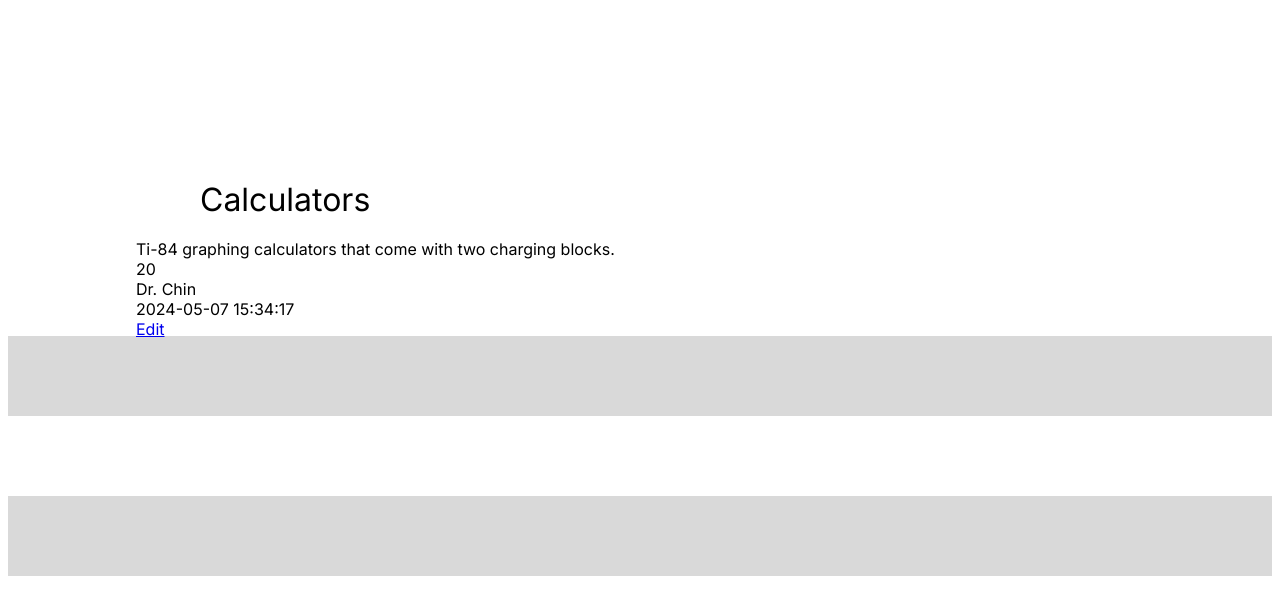
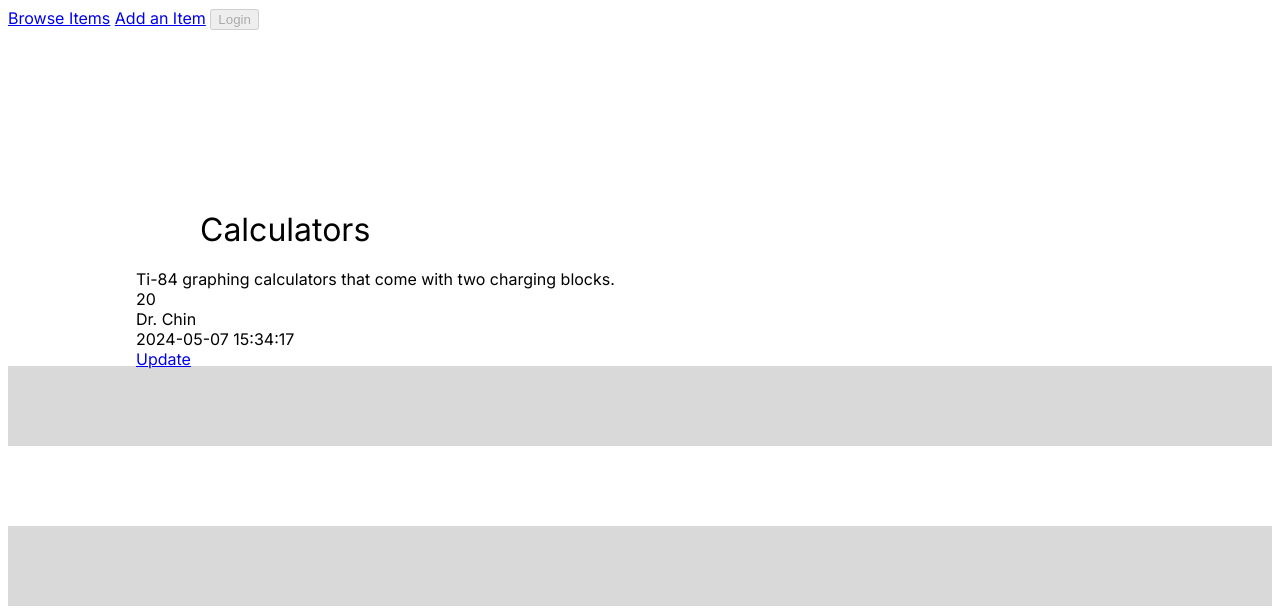
Before and after one commit to khush-l/Science_Equipment_Catalog, a Flask app: page / in a window 1280 px wide. Shown: the top 609 px of the page. Run offline with Flask 3, Linux system fonts and the light colour scheme; data comes from the database, SQL or seed files in the repository.

Commit message:
adding new items

```diff
--- a/app.py
+++ b/app.py
@@ -5,6 +5,7 @@
 import logging
 from flask_sqlalchemy import SQLAlchemy
 from sqlalchemy.sql import func
+from sqlalchemy import desc
 import datetime
 
 
@@ -75,3 +76,27 @@
             db.session.commit()
             return redirect(url_for('root'))
     return render_template('add_edit.html', item=item)
+
+@app.route('/add_item', methods=["GET", "POST"])
+def add_item():
+    if request.method == 'POST':
+        title = request.form["title"]
+        location = request.form["location"]
+        description = request.form["description"]
+        quantity = request.form["quantity"]
+        error = ""
+        if title == "" or location == "":
+            error = "Please provide both a title and a location"
+            return update_post(title=title, location=location, description=description, quantity=quantity, error=error)
+        else:
+            max_id_item = Items.query.order_by(desc(Items.id)).first()
+            if max_id_item:
+                next_id = max_id_item.id + 1
+            else:
+                next_id = 1
+            last_updated = datetime.datetime.now().replace(microsecond=0)
+            new_item = Items(id=next_id, title=title, description=description, location=location, last_updated=last_updated, quantity=quantity)
+            db.session.add(new_item)
+            db.session.commit()
+            return redirect(url_for('root'))
+    return render_template('add_edit.html', item=Items())
--- a/templates/home.html
+++ b/templates/home.html
@@ -1,6 +1,11 @@
 {%extends 'base.html'%}
 {%block title%}Equipment Catalogue{% endblock %}
 {%block bodycontent%}
+<div class="navbar">
+    <a href="{{ url_for('root') }}">Browse Items</a>
+    <a href="{{ url_for('add_item') }}">Add an Item</a>
+    <button disabled>Login</button>
+</div>
 <div class="itemList">
     {% for item in items %}
     <div class="item">
@@ -9,7 +14,7 @@
         <div class="quantity">{{ item.quantity }}</div>
         <div class="location">{{ item.location }}</div>
         <div class="lastEdit">{{ item.last_updated }}</div>
-        <a href="{{ url_for('item', item_id=item.id) }}">Edit</a>
+        <a href="{{ url_for('item', item_id=item.id) }}">Update</a>
     </div>
     {% endfor %}
     </div>
```
